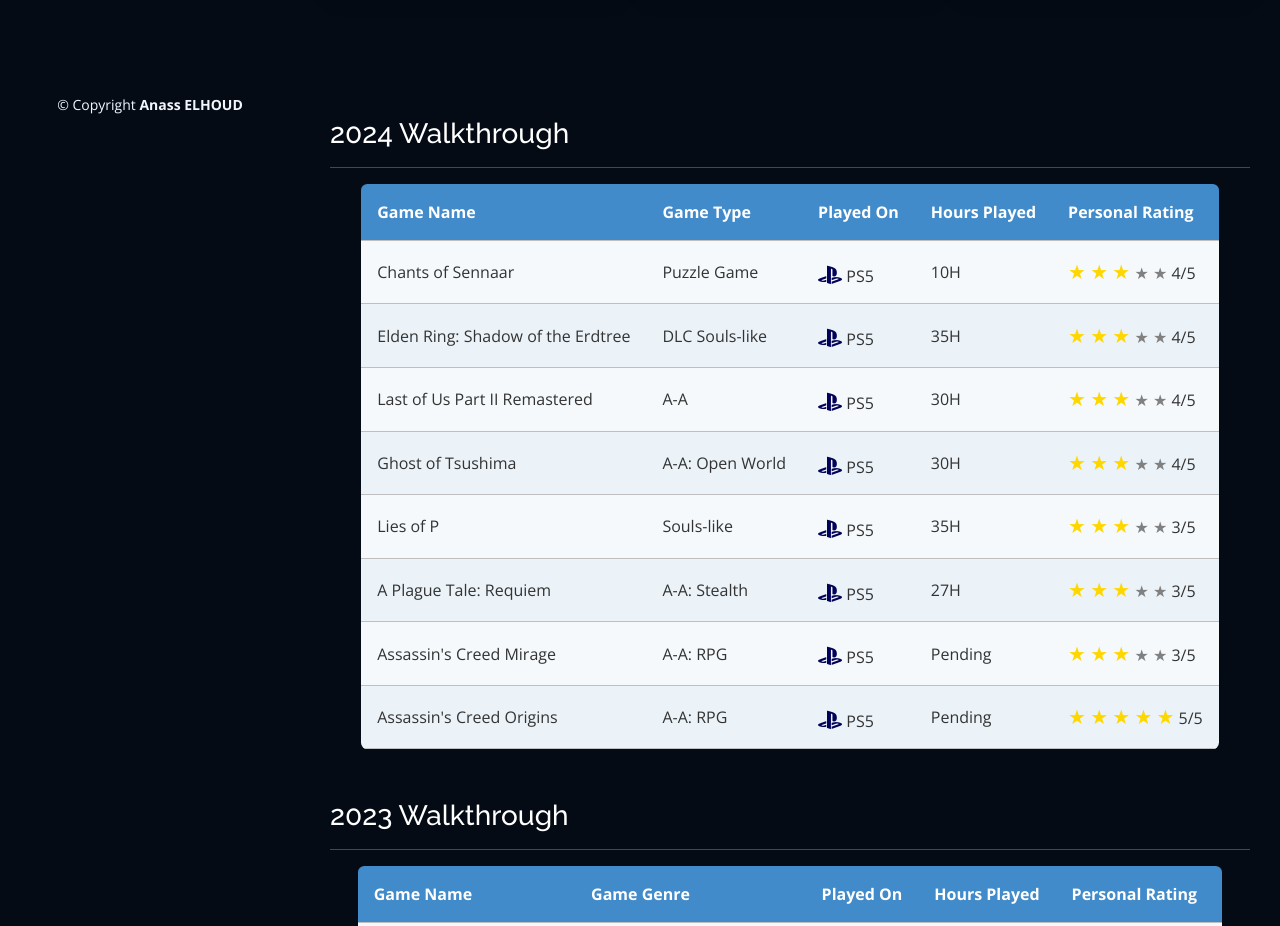
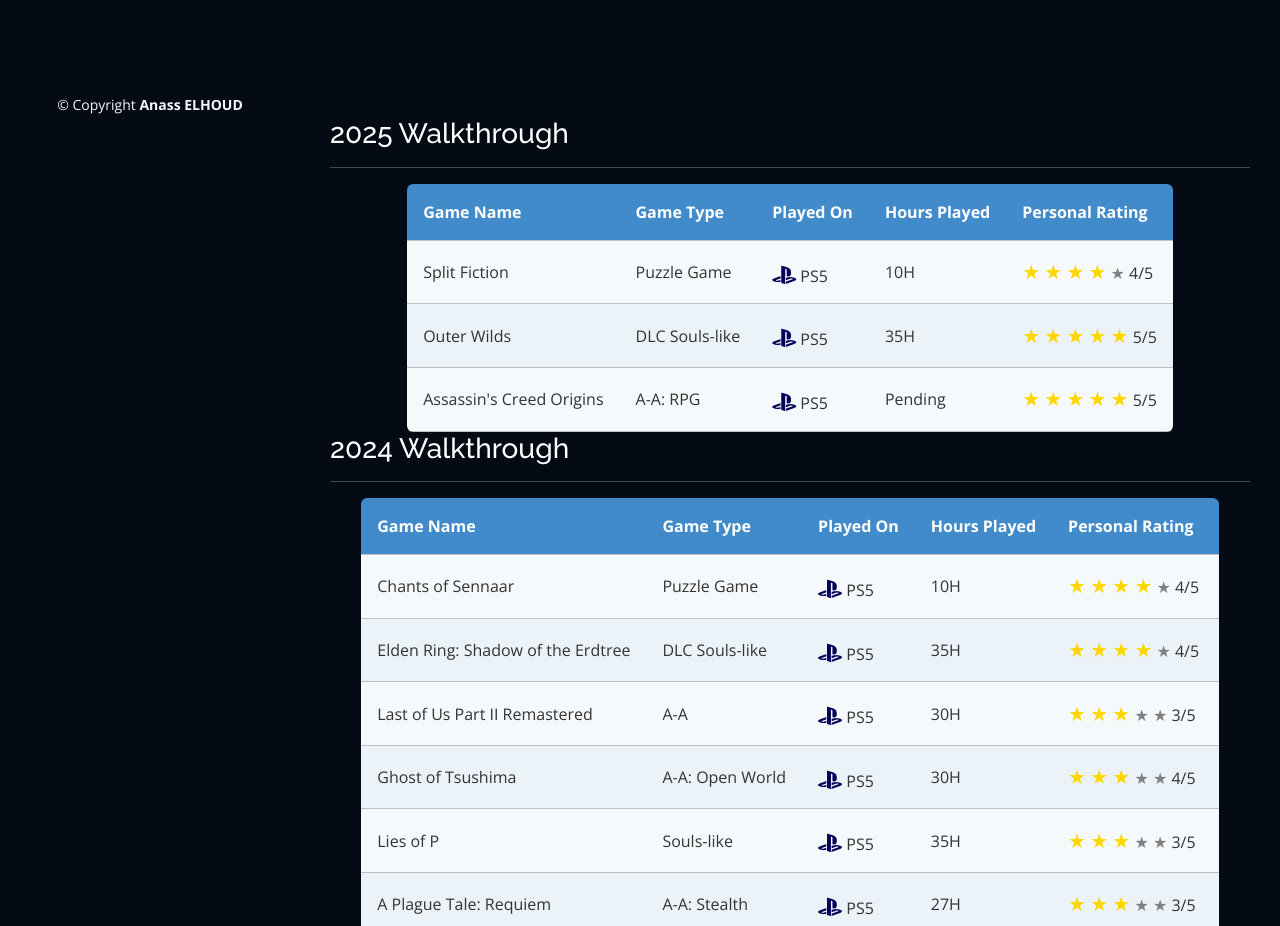
Before and after one commit to anasselhoud/aelhoud-old.github.io, a website: page gaming-zone.html in a window 1280 px wide. Shown: the part 665-1591 px from the top of the page. Drawn offline with nearby package versions, Linux system fonts and the light colour scheme.

Commit message:
Update gaming-zone.html

```diff
--- a/gaming-zone.html
+++ b/gaming-zone.html
@@ -317,7 +317,99 @@
       </div>
     </section>
     <section class="inner-page">
+            <div class="container">
+        <h3>2025 Walkthrough</h3>
+        <hr>
+          <table class="rwd-table">
+            <tbody>
+              <tr>
+                <th>Game Name</th>
+                <th>Game Type</th>
+                <th>Played On</th>
+                <th>Hours Played</th>
+                <th>Personal Rating</th>
+              </tr>
+              <tr>
+                <td data-th="Game Name">
+                  Split Fiction
+                </td>
+                <td data-th="Game Type">
+Puzzle Game
+                </td>
+                <td data-th="Played On">
 
+                  <i class="fab fa-playstation fa-lg" style="color: rgb(2, 2, 88); margin-top: 10px;"></i> PS5
+                </td>
+                <td data-th="Hours Played">
+                  10H
+                </td>
+                <td data-th="Personal Rating">
+                  <div class="rating">
+                    <!-- Rating: 5 -->
+                    <span class="star">★</span>
+                    <span class="star">★</span>
+                    <span class="star">★</span>
+                    <span class="star">★</span>
+                    <span class="grey-star">★</span>
+                    <span>4/5</span>
+                  </div>
+                </td>
+              </tr>
+              <tr>
+                <td data-th="Game Name">
+                  Outer Wilds
+                </td>
+                <td data-th="Game Type">
+                  DLC Souls-like
+                </td>
+                <td data-th="Played On">
+
+                  <i class="fab fa-playstation fa-lg" style="color: rgb(2, 2, 88); margin-top: 10px;"></i> PS5
+                </td>
+                <td data-th="Hours Played">
+                  35H
+                </td>
+                <td data-th="Personal Rating">
+                  <div class="rating">
+                    <!-- Rating: 5 -->
+                    <span class="star">★</span>
+                    <span class="star">★</span>
+                    <span class="star">★</span>
+                    <span class="star">★</span>
+                    <span class="star">★</span>
+                    <span>5/5</span>
+                  </div>
+                </td>
+              </tr>
+              <tr>
+                <td data-th="Game Name">
+                  Assassin's Creed Origins
+                </td>
+                <td data-th="Game Type">
+                  A-A: RPG
+                </td>
+                <td data-th="Played On">
+                  <i class="fab fa-playstation fa-lg" style="color: rgb(2, 2, 88); margin-top: 10px;"></i> PS5
+                </td>
+                <td data-th="Hours Played">
+                  Pending
+                </td>
+                <td data-th="Personal Rating">
+                  <div class="rating">
+                    <!-- Rating: 5 -->
+                    <span class="star">★</span>
+                    <span class="star">★</span>
+                    <span class="star">★</span>
+                    <span class="star">★</span>
+                    <span class="star">★</span>
+                    <span>5/5</span>
+                  </div>
+                </td>
+              </tr>
+            </tbody>
+          </table>
+
+        </div>
       <div class="container">
         <h3>2024 Walkthrough</h3>
         <hr>
@@ -350,7 +442,7 @@
                     <span class="star">★</span>
                     <span class="star">★</span>
                     <span class="star">★</span>
-                    <span class="grey-star">★</span>
+                    <span class="star">★</span>
                     <span class="grey-star">★</span>
                     <span>4/5</span>
                   </div>
@@ -376,7 +468,7 @@
                     <span class="star">★</span>
                     <span class="star">★</span>
                     <span class="star">★</span>
-                    <span class="grey-star">★</span>
+                    <span class="star">★</span>
                     <span class="grey-star">★</span>
                     <span>4/5</span>
                   </div>
@@ -404,7 +496,7 @@
                     <span class="star">★</span>
                     <span class="grey-star">★</span>
                     <span class="grey-star">★</span>
-                    <span>4/5</span>
+                    <span>3/5</span>
                   </div>
                 </td>
               </tr>
```
